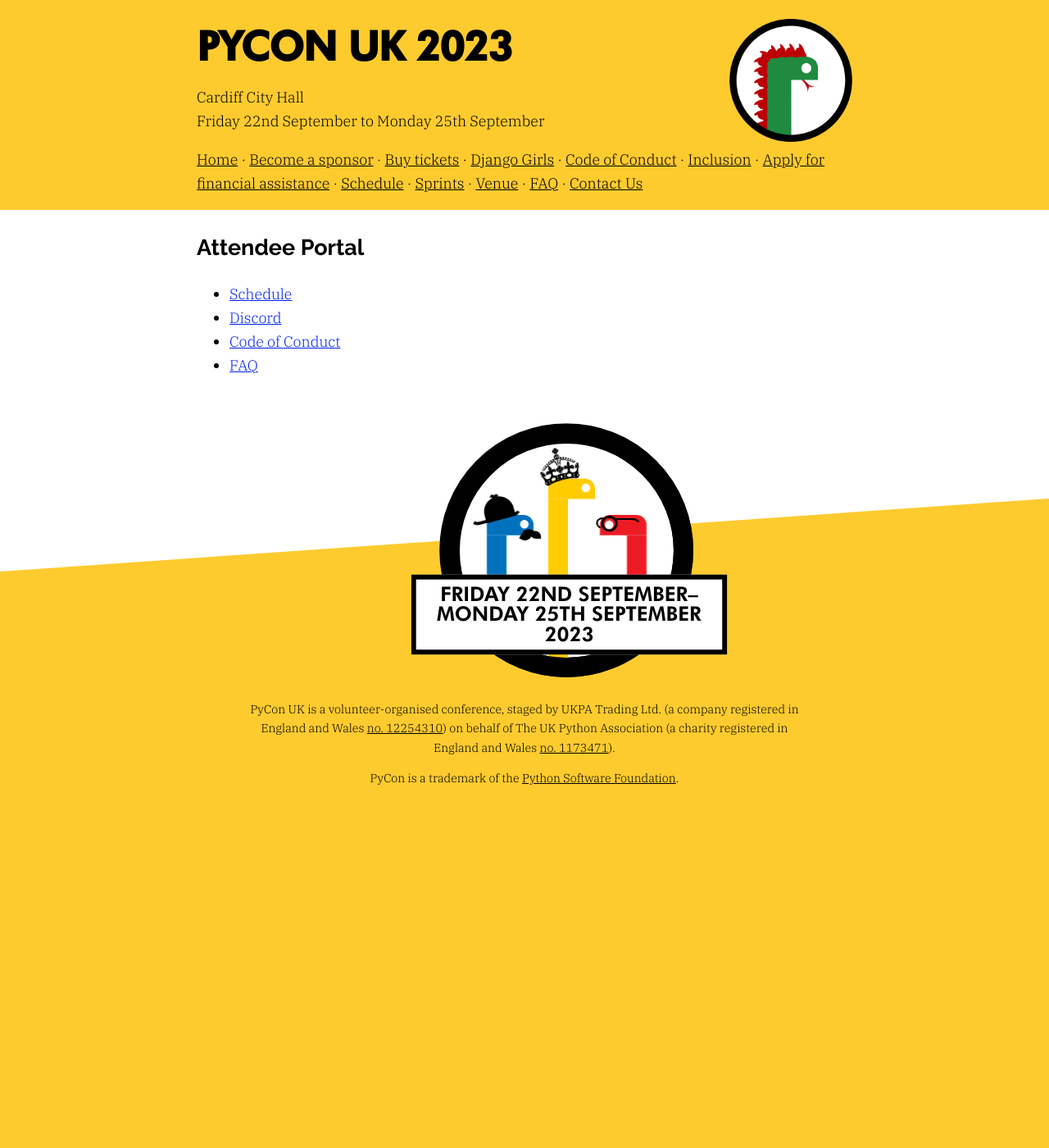
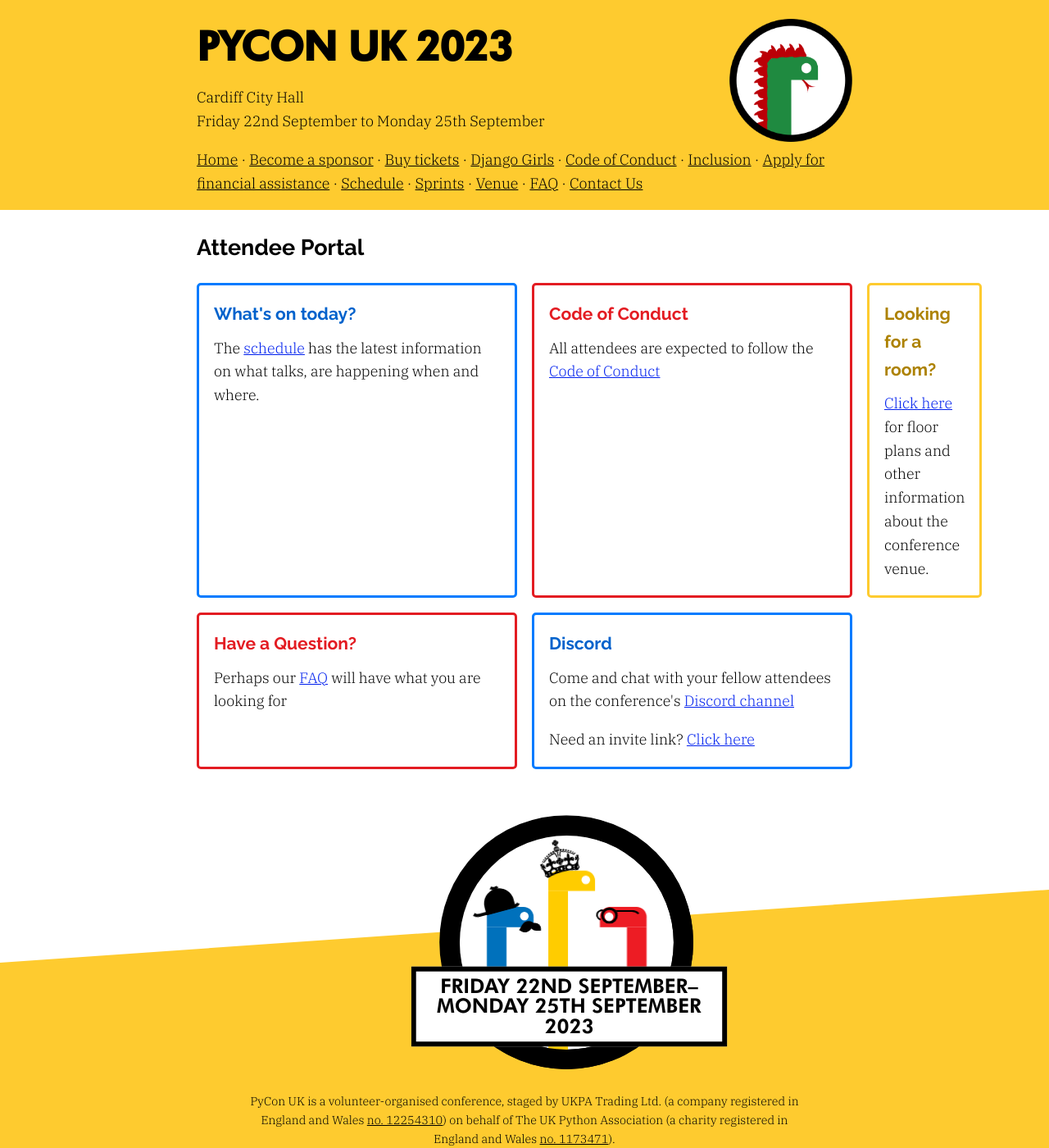
Before and after one commit to gma/2025.pyconuk.org, a Jekyll site: the page built from src/attendee-portal.md, in a window 1280 px wide and 1400 px high. Shown: the whole window at 82% size. Built offline with Jekyll 4.4.1, drawn with Linux system fonts in a browser that asks for light colours.

Commit message:
Make the portal more visually interesting

```diff
--- a/src/attendee-portal.md
+++ b/src/attendee-portal.md
@@ -3,7 +3,56 @@ layout: default
 title: Attendee Portal
 ---
 
-- [Schedule](https://pretalx.com/pyconuk-2023/schedule/)
-- [Discord](https://discord.com/channels/1047085855958900776/1047085856554483784)
-- [Code of Conduct](https://2023.pyconuk.org/code-of-conduct/)
-- [FAQ](https://2023.pyconuk.org/faq/)
+<div class="row">
+
+  <div class="box box_blue">
+    <h3>What's on today?</h3>
+    <p>
+        The
+        <a href="https://pretalx.com/pyconuk-2023/schedule/">schedule</a>
+        has the latest information on what talks, are happening when and where.
+    </p>
+  </div>
+
+  <div class="box box_red">
+    <h3>Code of Conduct</h3>
+    <p>
+      All attendees are expected to follow the
+      <a href="https://2023.pyconuk.org/code-of-conduct/">Code of Conduct</a>
+    </p>
+  </div>
+
+  <div class="box box_yellow">
+    <h3>Looking for a room?</h3>
+    <p>
+      <a href="https://2023.pyconuk.org/venue/">Click here</a>
+      for floor plans and other information about the conference venue.
+    </p>
+  </div>
+
+</div>
+
+<div class="row">
+
+  <div class="box box_red">
+    <h3>Have a Question?</h3>
+    <p>
+      Perhaps our
+      <a href="https://2023.pyconuk.org/faq/">FAQ</a>
+      will have what you are looking for
+    </p>
+  </div>
+
+  <div class="box box_blue">
+    <h3>Discord</h3>
+    <p>
+      Come and chat with your fellow attendees on the conference's
+      <a href="https://discord.com/channels/1047085855958900776/1047085856554483784">Discord channel</a>
+    </p>
+    <p>
+      Need an invite link?
+      <a href="#">Click here</a>
+    </p>
+  </div>
+
+</div>
```
